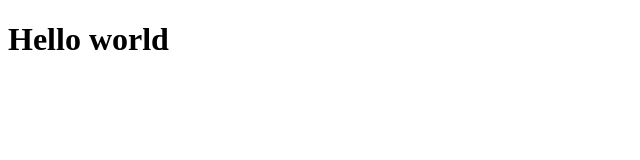
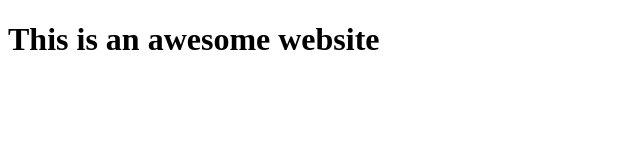
Before and after one commit to FMB237/Git-Github-Fast-Course, a plain HTML site: page index.html in a window 1280 px wide. Shown: the whole page, without its empty margins (0-640 px from the left). Drawn offline with Linux system fonts and the light colour scheme.

Commit message:
Add a header to index.html

```diff
--- a/index.html
+++ b/index.html
@@ -5,7 +5,9 @@
     <meta name="viewport" content="width=device-width, initial-scale=1.0">
     <title>Document</title>
 </head>
+<header>
+    <h1>This is an awesome website</h1>
+</header>
 <body>
-    <h1>Hello world</h1>
 </body>
 </html>
```
